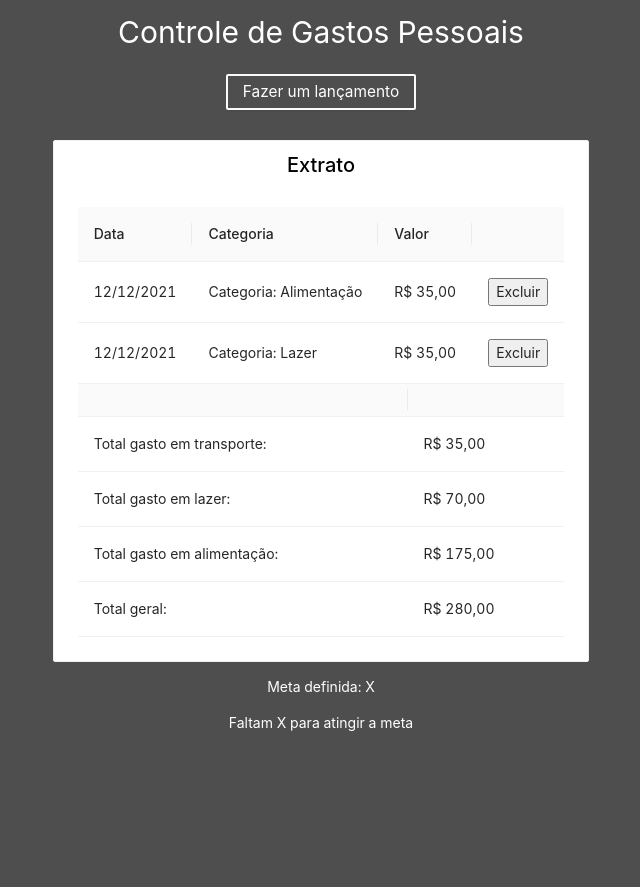
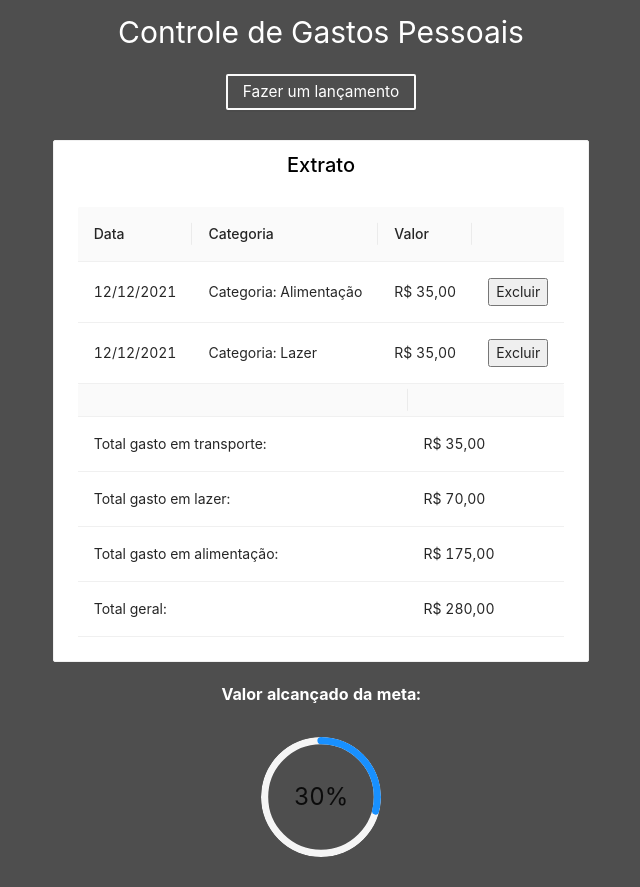
Before and after one commit to marimpj/Trab-framework, a React (Create React App) app: page /extrato in a window 1280 px wide. Shown: the whole page, without its empty margins (319-959 px from the left). Before the commit the page ends 800 px from the top, so only its background shows below. Built offline with nearby package versions, Linux system fonts and the light colour scheme.

Commit message:
componentes ant design

```diff
--- a/src/Extrato.js
+++ b/src/Extrato.js
@@ -1,6 +1,6 @@
 import React from 'react'
 import axios from 'axios'
-import { Card, Table, Button } from 'antd'
+import { Card, Table, Button, Progress } from 'antd'
 import Head from './Header'
 import { Link } from 'react-router-dom'
 
@@ -124,10 +124,11 @@
                         <Table dataSource={dataSource1} columns={columns1} pagination={false} />
                     </Card>
                 </div>
-                <div style={{textAlign:"center", color: "white"}}>
-                    <p></p>
-                    <p>Meta definida: X</p>
-                    <p>Faltam X para atingir a meta</p>
+                <div style={{display:"flex", justifyContent:'center', color: "white", marginTop: "20px", fontWeight:"bold", fontSize:"115%"}}>Valor alcançado da meta:</div>
+                <div style={{display:"flex", justifyContent:'center', color: "white"}}>
+                    <div style={{padding: "30px" }}>
+                        <Progress type="circle" percent={30} />
+                    </div>
                 </div>
             </div>
         );
--- a/src/Formulario.js
+++ b/src/Formulario.js
@@ -1,8 +1,8 @@
 import React from 'react'
 import axios from 'axios'
-import { Button, Form, Input, Card, AutoComplete } from 'antd'
+import { Button, Form, Input, Card, AutoComplete, Space, Slider } from 'antd'
 import Head from './Header'
-import { Link, useHistory } from 'react-router-dom'
+import { Link, useHistory} from 'react-router-dom'
 import{ Layout } from'antd'
 
 const{ Header } = Layout;
@@ -42,7 +42,7 @@
             <div style={{display:"flex", justifyContent:'center', marginTop: "10px"}}>
                 <Card>
                 <Header style={{color: "black", background: "white", fontSize:"20px", textAlign:"center", marginTop:"-15px", marginBottom:"25px"}} >Crie sua conta</Header>
-                    <Form name='login' onFinish={enviar} onFinishFailed={erro}>
+                    <Form name='cadastro' onFinish={enviar} onFinishFailed={erro}>
                         <Form.Item style={{color: "white"}} label="Usuário" name="username"
                             rules={[ { required: true, message: 'Informe seu nome de usuário' } ]}>
                             <Input />
@@ -53,7 +53,7 @@
                         </Form.Item>
                         <Form.Item label="Meta" name="meta"
                             rules={[ { required: true, message: 'Informe sua meta' } ]}>
-                            <Input />
+                            <Slider defaultValue={30} min={0} max={10000} />
                         </Form.Item>
                         <Form.Item>
                             <div style={{display:"flex", justifyContent:'center'}}>
```
